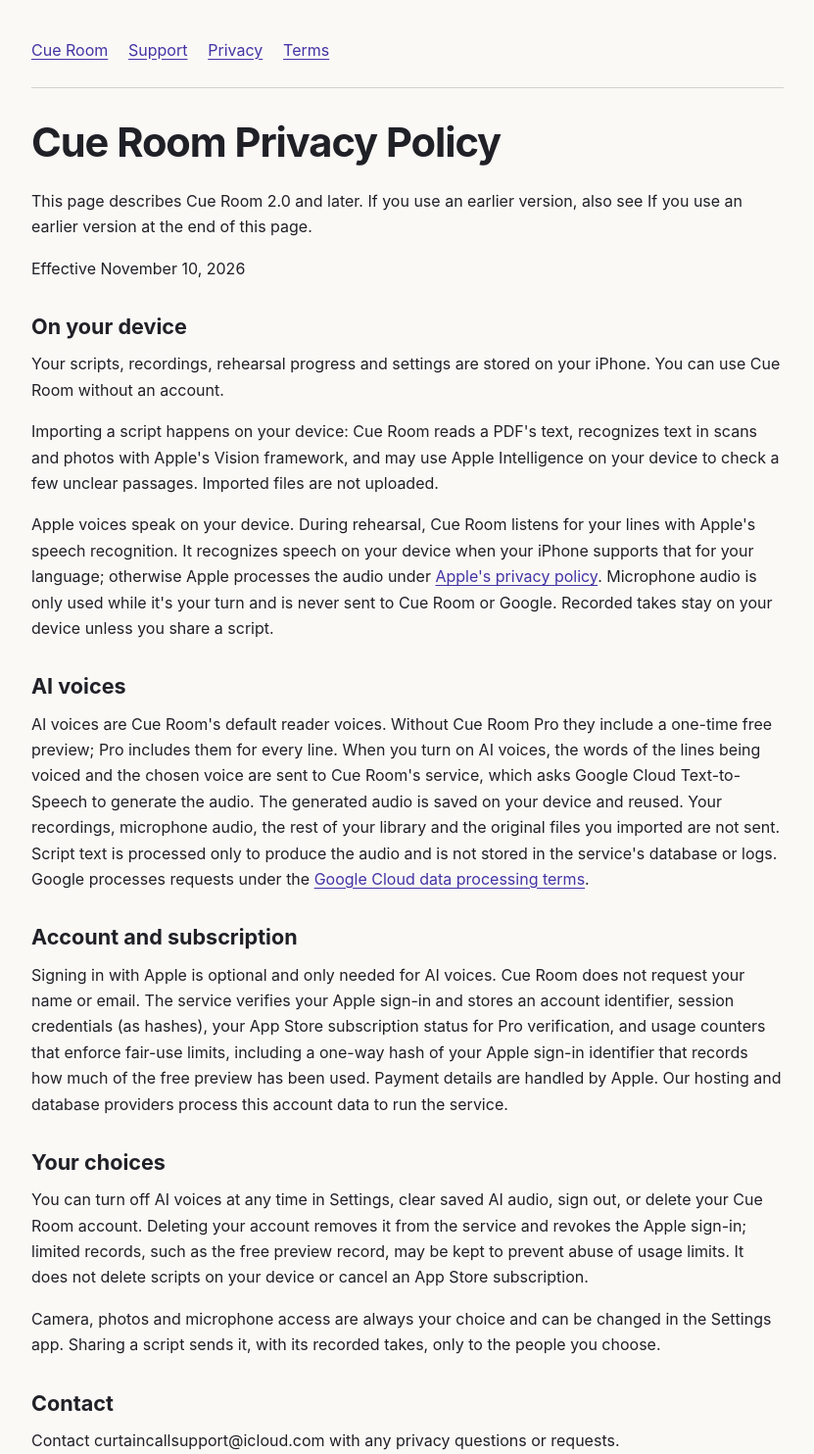
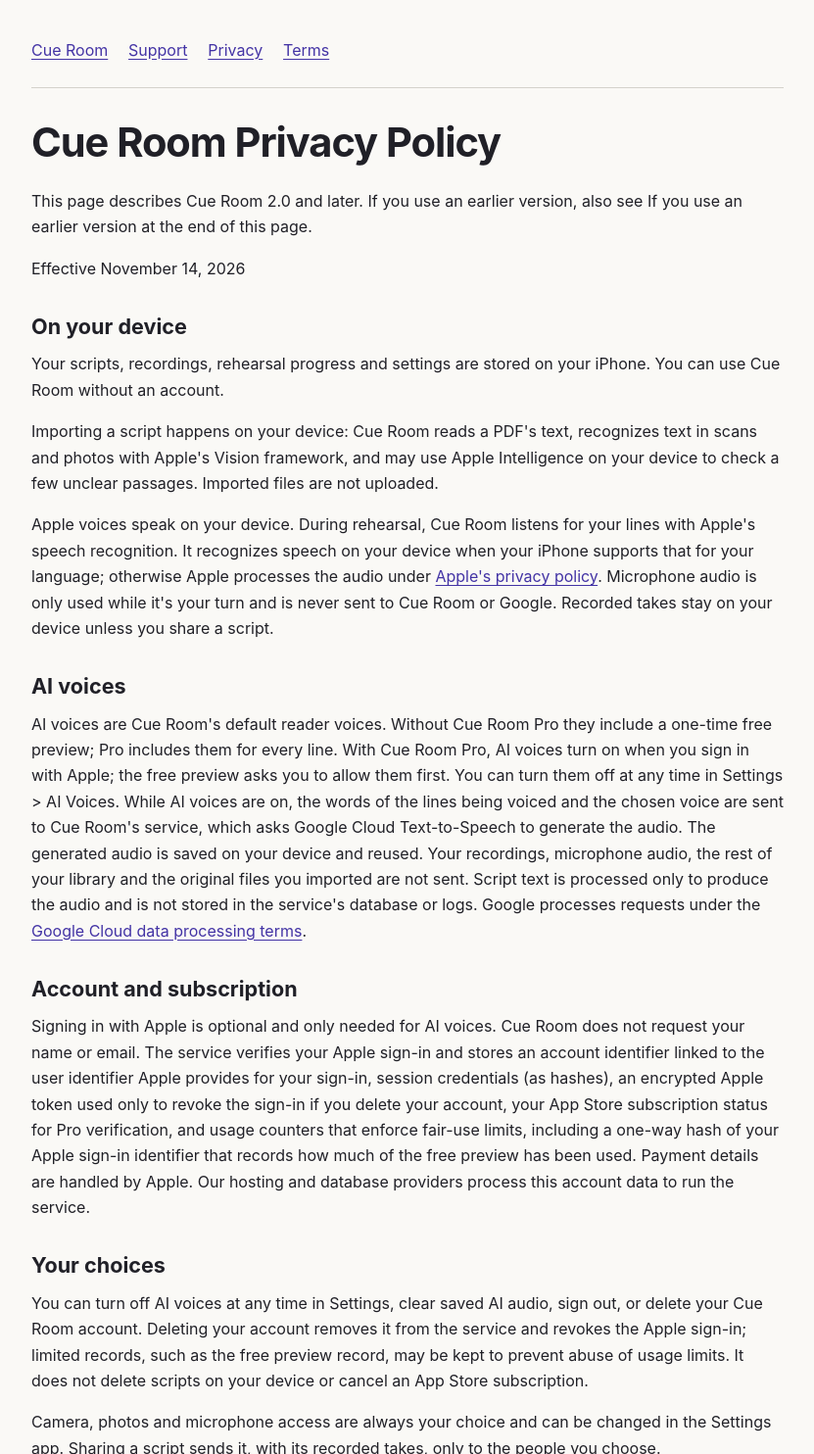
Before and after one commit to Armans3838/CueRoom-Pages, a plain HTML site: page privacy.html in a window 1280 px wide. Shown: the top 1484 px of the page at 98% size, without its empty margins (224-1055 px from the left). Drawn offline with Linux system fonts and the light colour scheme.

Commit message:
Bring the privacy, terms and support pages in line with Cue Room 2.0
Pro turns AI voices on at sign-in (no Allow step; the free preview still asks),
imports leave out stage directions, voices can be sampled before choosing, and
the privacy policy names the Apple sign-in identifier and the encrypted token
kept to revoke the sign-in on account deletion.

Co-Authored-By: Claude Fable 5.2 <noreply@anthropic.com>

```diff
--- a/privacy.html
+++ b/privacy.html
@@ -22,15 +22,15 @@ footer { padding-block: 1rem 2rem; border-top: 1px solid #d4d2cb; font-size: .9r
 <body><a class="skip" href="#main">Skip to content</a><header><nav aria-label="Main"><a href="index.html">Cue Room</a><a href="support.html">Support</a><a href="privacy.html">Privacy</a><a href="terms.html">Terms</a></nav></header>
 <main id="main"><h1>Cue Room Privacy Policy</h1>
 <p>This page describes Cue Room 2.0 and later. If you use an earlier version, also see If you use an earlier version at the end of this page.</p>
-<p>Effective November 10, 2026</p>
+<p>Effective November 14, 2026</p>
 <h2>On your device</h2>
 <p>Your scripts, recordings, rehearsal progress and settings are stored on your iPhone. You can use Cue Room without an account.</p>
 <p>Importing a script happens on your device: Cue Room reads a PDF&#x27;s text, recognizes text in scans and photos with Apple&#x27;s Vision framework, and may use Apple Intelligence on your device to check a few unclear passages. Imported files are not uploaded.</p>
 <p>Apple voices speak on your device. During rehearsal, Cue Room listens for your lines with Apple&#x27;s speech recognition. It recognizes speech on your device when your iPhone supports that for your language; otherwise Apple processes the audio under <a href="https://www.apple.com/legal/privacy/">Apple&#x27;s privacy policy</a>. Microphone audio is only used while it&#x27;s your turn and is never sent to Cue Room or Google. Recorded takes stay on your device unless you share a script.</p>
 <h2>AI voices</h2>
-<p>AI voices are Cue Room&#x27;s default reader voices. Without Cue Room Pro they include a one-time free preview; Pro includes them for every line. When you turn on AI voices, the words of the lines being voiced and the chosen voice are sent to Cue Room&#x27;s service, which asks Google Cloud Text-to-Speech to generate the audio. The generated audio is saved on your device and reused. Your recordings, microphone audio, the rest of your library and the original files you imported are not sent. Script text is processed only to produce the audio and is not stored in the service&#x27;s database or logs. Google processes requests under the <a href="https://cloud.google.com/terms/data-processing-addendum">Google Cloud data processing terms</a>.</p>
+<p>AI voices are Cue Room&#x27;s default reader voices. Without Cue Room Pro they include a one-time free preview; Pro includes them for every line. With Cue Room Pro, AI voices turn on when you sign in with Apple; the free preview asks you to allow them first. You can turn them off at any time in Settings &gt; AI Voices. While AI voices are on, the words of the lines being voiced and the chosen voice are sent to Cue Room&#x27;s service, which asks Google Cloud Text-to-Speech to generate the audio. The generated audio is saved on your device and reused. Your recordings, microphone audio, the rest of your library and the original files you imported are not sent. Script text is processed only to produce the audio and is not stored in the service&#x27;s database or logs. Google processes requests under the <a href="https://cloud.google.com/terms/data-processing-addendum">Google Cloud data processing terms</a>.</p>
 <h2>Account and subscription</h2>
-<p>Signing in with Apple is optional and only needed for AI voices. Cue Room does not request your name or email. The service verifies your Apple sign-in and stores an account identifier, session credentials (as hashes), your App Store subscription status for Pro verification, and usage counters that enforce fair-use limits, including a one-way hash of your Apple sign-in identifier that records how much of the free preview has been used. Payment details are handled by Apple. Our hosting and database providers process this account data to run the service.</p>
+<p>Signing in with Apple is optional and only needed for AI voices. Cue Room does not request your name or email. The service verifies your Apple sign-in and stores an account identifier linked to the user identifier Apple provides for your sign-in, session credentials (as hashes), an encrypted Apple token used only to revoke the sign-in if you delete your account, your App Store subscription status for Pro verification, and usage counters that enforce fair-use limits, including a one-way hash of your Apple sign-in identifier that records how much of the free preview has been used. Payment details are handled by Apple. Our hosting and database providers process this account data to run the service.</p>
 <h2>Your choices</h2>
 <p>You can turn off AI voices at any time in Settings, clear saved AI audio, sign out, or delete your Cue Room account. Deleting your account removes it from the service and revokes the Apple sign-in; limited records, such as the free preview record, may be kept to prevent abuse of usage limits. It does not delete scripts on your device or cancel an App Store subscription.</p>
 <p>Camera, photos and microphone access are always your choice and can be changed in the Settings app. Sharing a script sends it, with its recorded takes, only to the people you choose.</p>
```
Also changed, not shown: support.html (+3 -3 lines), terms.html (+2 -2 lines), privacy.txt, support.txt, terms.txt.
